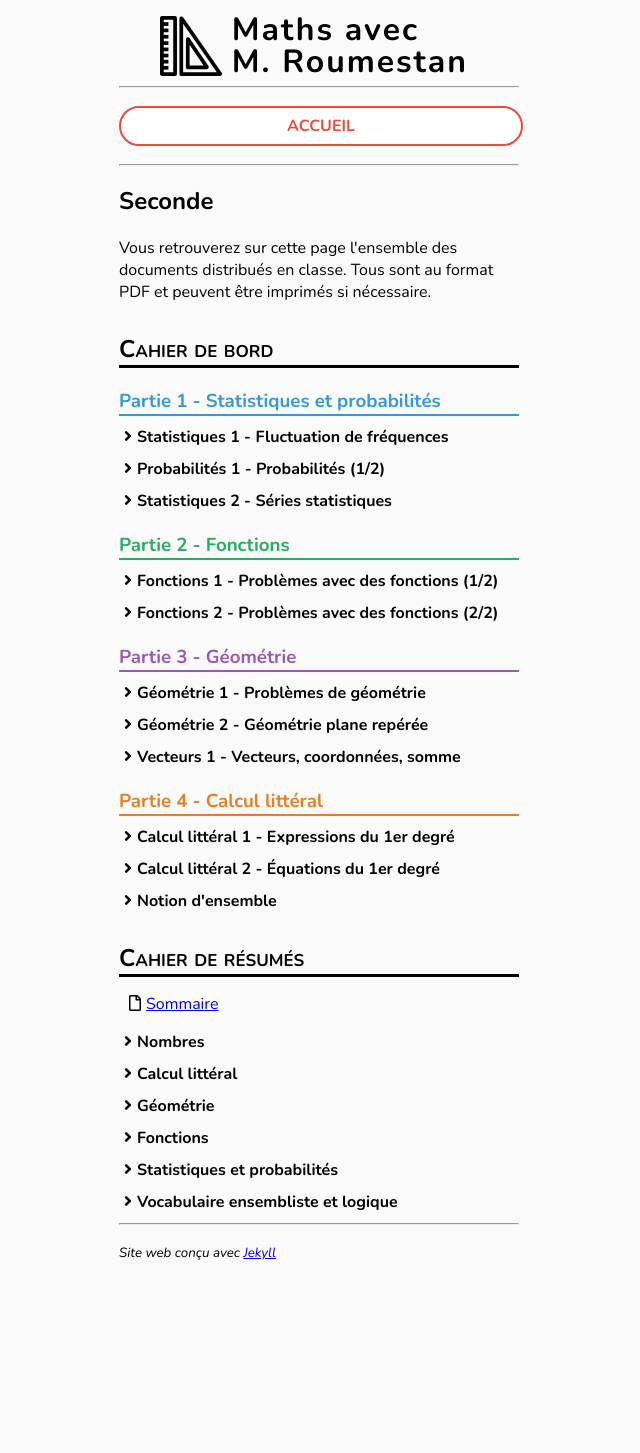
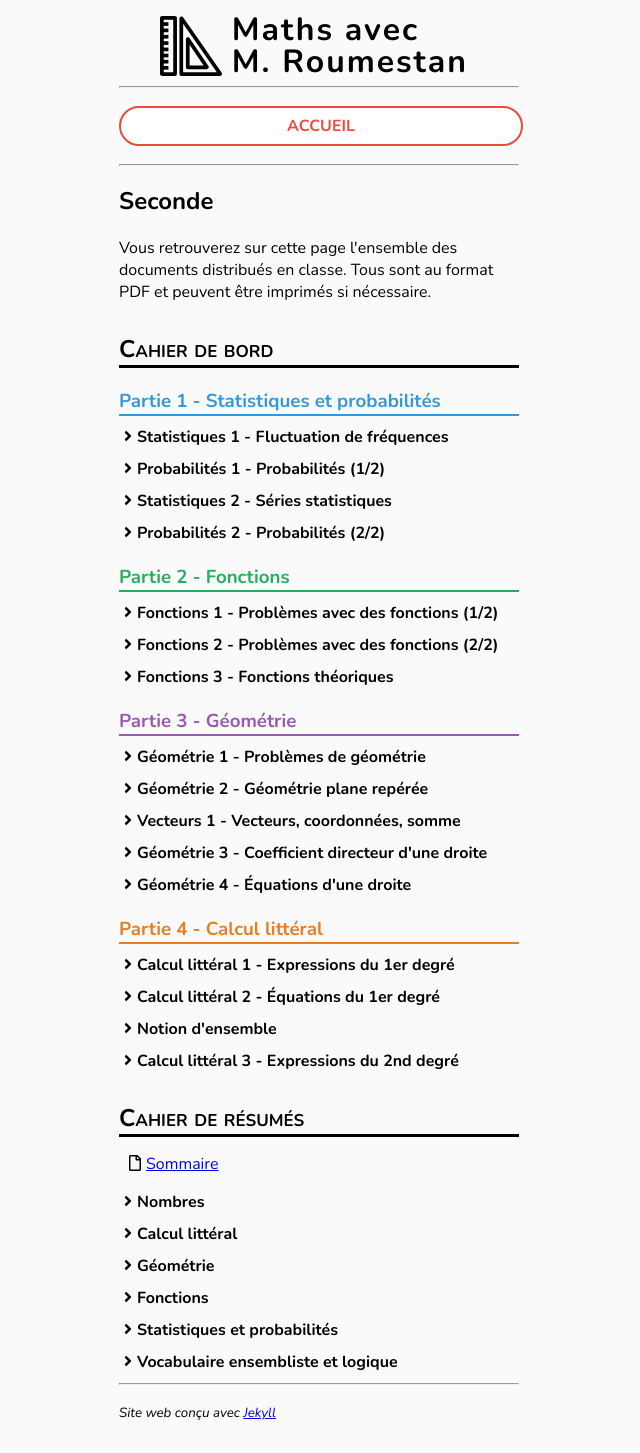
Before and after one commit to roumesta/roumestan.github.io, a Jekyll site: the page built from seconde.html, in a window 1280 px wide. Shown: the whole page, without its empty margins (321-961 px from the left). Built offline with Jekyll 4.4.1, drawn with Linux system fonts in a browser that asks for light colours; before the commit the page ends 1293 px from its top, so only the background shows below that.

Commit message:
Maj docs

```diff
--- a/_data/seconde_docs.yml
+++ b/_data/seconde_docs.yml
@@ -19,6 +19,10 @@
       items:
         - name: Exercices et bilans
           link: S2_enonces_bilans.pdf
+    - title: Probabilités 2 - Probabilités (2/2)
+      items:
+        - name: Exercices et bilans
+          link: P2_enonces_bilans.pdf
 
 - title: Partie 2 - Fonctions
   color: 27ae60
@@ -37,6 +41,10 @@
           link: F2_devoir_maison.pdf
         - name: Devoir maison (boites cubiques)
           link: F2_boites_cubiques.pdf
+    - title: Fonctions 3 - Fonctions théoriques
+      items:
+        - name: Exercices et bilans
+          link: F3_enonces_bilans.pdf
 
 - title: Partie 3 - Géométrie
   color: 9b59b6
@@ -57,6 +65,14 @@
       items:
         - name: Exercices et bilans
           link: V1_exercices.pdf
+    - title: Géométrie 3 - Coefficient directeur d'une droite
+      items:
+        - name: Exercices et bilans
+          link: G3_enonces_bilans.pdf
+    - title: Géométrie 4 - Équations d'une droite
+      items:
+        - name: Exercices et bilans
+          link: G4_enonces_bilans.pdf
 
 - title: Partie 4 - Calcul littéral
   color: e67e22
@@ -83,3 +99,11 @@
       items:
         - name: Exercices et bilans
           link: ENS_enonces_bilans.pdf
+    - title: Calcul littéral 3 - Expressions du 2nd degré
+      items:
+        - name: Exercices et bilans
+          link: CL3_enonces_bilans.pdf
+        - name: Entraînement de calcul littéral n˚3
+          link: CL3_entrainement_calcul_litteral.pdf
+        - name: Entraînement de calcul littéral n˚4
+          link: CL4_entrainement_calcul_litteral.pdf
--- a/_data/seconde_resumes.yml
+++ b/_data/seconde_resumes.yml
@@ -30,6 +30,10 @@
       link: G1_resume_parallelogrammes.pdf
     - name: Vecteurs (p. 40, 41 et 42)
       link: V1_resume.pdf
+    - name: Coefficient directeur d'une droite (p. 45)
+      link: G3_resume.pdf
+    - name: Équations d'une droite (p. 46 et 47)
+      link: G4_resume.pdf
     - name: Géométrie plane repérée (p. 49 et 50)
       link: G2_geometrie_reperee.pdf
 - title: Fonctions
@@ -40,6 +44,8 @@
   items:
     - name: Fréquences et pourcentages (p. 68 et 69)
       link: S1_resume_frequence_pourcentages.pdf
+    - name: Séries statistiques (p. 72 et 73)
+      link: S2_resume.pdf
     - name: Probabilités (p. 76 et 77)
       link: P1_resume_probabilites.pdf
 - title: Vocabulaire ensembliste et logique
```
Also changed, not shown: 12 other files.
